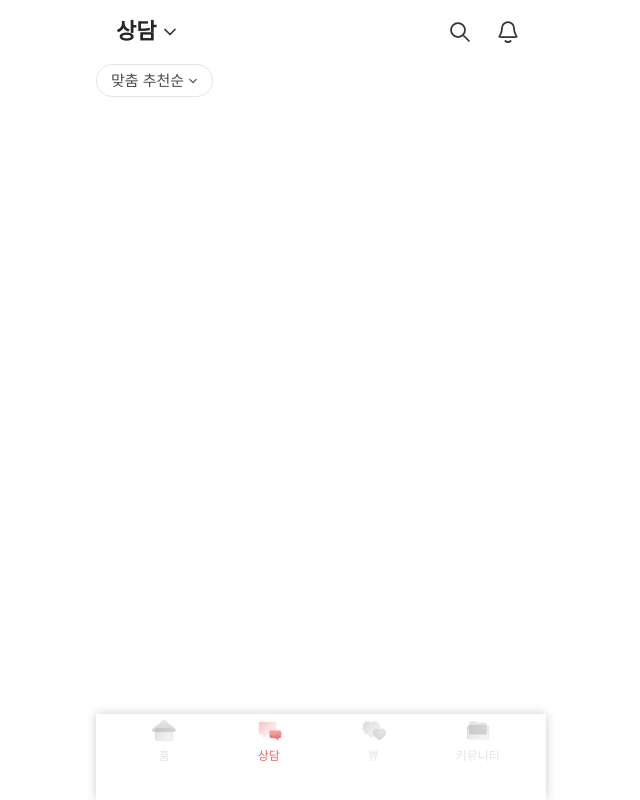
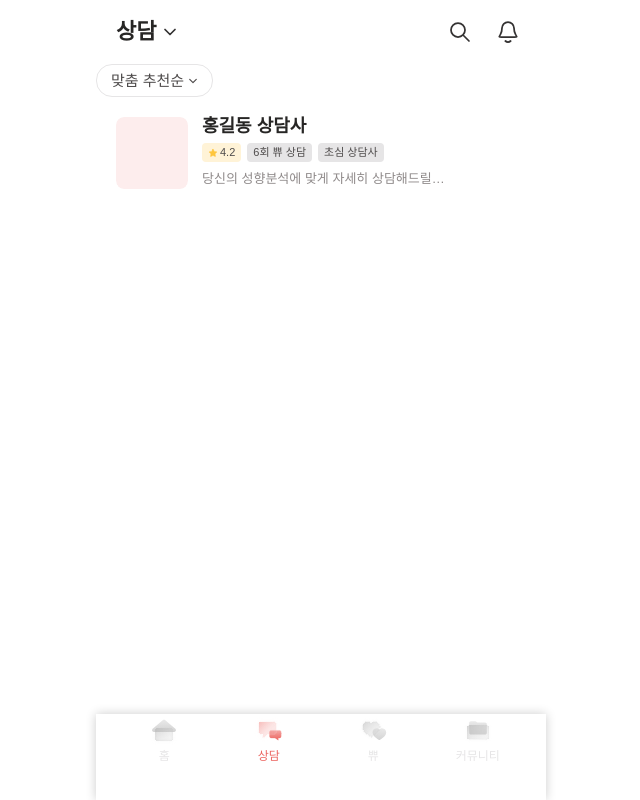
Before and after one commit to KDT-2024-FirstStep-Team/first-step-frontend, a React (Vite) app: page /counselor in a window 1280 px wide. Shown: the whole page, without its empty margins (319-959 px from the left). Built offline with nearby package versions, Linux system fonts and the light colour scheme; a web font is replaced by a local one.

Commit message:
feat: Card 컴포넌트 구현

```diff
--- /dev/null
+++ b/src/components/Card.tsx
@@ -0,0 +1,122 @@
+import React from 'react';
+import styled from 'styled-components';
+import StarIcon from '/icons/star.svg';
+import DefaultProfileIcon from '/icons/profile-s.svg';
+
+type CardProps = {
+  name: string;
+  rating: number;
+  consultations: number;
+  badge: string;
+  description: string;
+  imageUrl?: string;
+};
+
+const Card: React.FC<CardProps> = ({
+  name,
+  rating,
+  consultations,
+  badge,
+  description,
+  imageUrl,
+}) => {
+  return (
+    <CardContainer>
+      <ProfileImage src={imageUrl || DefaultProfileIcon} alt="Profile" />
+      <InfoContainer>
+        <Name>{name} 상담사</Name>
+        <RatingContainer>
+          <RatingBadge>
+            <Icon src={StarIcon} alt="Star" />
+            <Rating>{rating}</Rating>
+          </RatingBadge>
+          <Badge>{consultations}회 쀼 상담</Badge>
+          <Badge>{badge}</Badge>
+        </RatingContainer>
+        <Description>{description}</Description>
+      </InfoContainer>
+    </CardContainer>
+  );
+};
+
+const CardContainer = styled.div`
+  width: 375px;
+  height: 112px;
+  display: flex;
+  padding: 20px;
+  border: none;
+  position: relative;
+`;
+
+const ProfileImage = styled.img`
+  width: 72px;
+  height: 72px;
+  border-radius: 8px;
+  object-fit: cover;
+`;
+
+const InfoContainer = styled.div`
+  margin-left: 14px;
+  flex: 1;
+`;
+
+const Name = styled.div`
+  color: var(--gr20);
+  margin-bottom: 8px;
+  font-size: 18px;
+  font-weight: 600;
+  line-height: 100%;
+`;
+
+const RatingContainer = styled.div`
+  display: flex;
+  height: 11px
+  align-items: center;
+  margin-bottom: 10px;
+`;
+
+const RatingBadge = styled.div`
+  display: flex;
+  align-items: center;
+  background: #fff3d7;
+  color: var(--gr40);
+  border-radius: 4px;
+  padding: 4px 6px;
+  margin-right: 6px;
+`;
+
+const Icon = styled.img`
+  width: 10px;
+  height: 10px;
+  margin-right: 2px;
+`;
+
+const Rating = styled.span`
+  font-size: 11px;
+  font-weight: 500;
+  line-height: 100%;
+`;
+
+const Badge = styled.span`
+  background: var(--gr70);
+  color: var(--gr40);
+  border-radius: 4px;
+  padding: 4px 6px;
+  font-size: 11px;
+  margin-right: 6px;
+  font-weight: 500;
+  line-height: 100%;
+`;
+
+const Description = styled.p`
+  color: var(--gr50);
+  font-size: 13px;
+  font-weight: 400;
+  line-height: 100%;
+  overflow: hidden;
+  white-space: nowrap;
+  text-overflow: ellipsis;
+  max-width: 243px;
+`;
+
+export default Card;
--- a/src/pages/Counselor.tsx
+++ b/src/pages/Counselor.tsx
@@ -1,6 +1,7 @@
 import React from 'react';
 import Header from '@/components/Header';
 import DropdownCategory from '@/components/DropdownCategory';
+import Card from '@/components/Card'; // Adjust the path if necessary
 
 const Counselor: React.FC = () => {
   const dropdownOptions = ['인기순', '만족도순'];
@@ -18,6 +19,16 @@ const Counselor: React.FC = () => {
           options={dropdownOptions}
           onSelect={handleCategorySelect}
         />
+
+        {/* Sample Card Component */}
+        <Card
+          name="홍길동"
+          rating={4.2}
+          consultations={6}
+          badge="초심 상담사"
+          description="당신의 성향분석에 맞게 자세히 상담해드릴 수..."
+          imageUrl="" // You can leave this empty to use the default profile icon
+        />
       </main>
     </>
   );
```
Also changed, not shown: public/icons/profile-s.svg (added), public/icons/star.svg (added).
